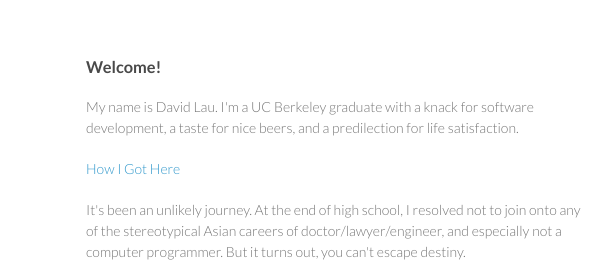
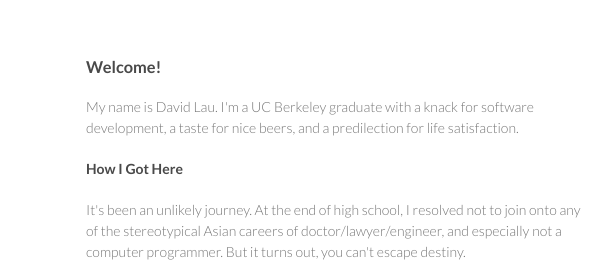
Before and after one commit to davidopluslau/davidopluslau.github.io, a plain HTML site: page index.html in a window 1280 px wide. Shown: the top 279 px of the page, 484-1097 px from the left. Drawn offline with Linux system fonts and the light colour scheme.

Commit message:
Fixed history header

```diff
--- a/index.html
+++ b/index.html
@@ -27,7 +27,7 @@
 
 <p>My name is David Lau. I'm a UC Berkeley graduate with a knack for software development, a taste for nice beers, and a predilection for life satisfaction.</p>
 
-        <h4> <a class="anchor">How I Got Here</a></h4>
+        <h4>How I Got Here</h4>
             <p>It's been an unlikely journey. At the end of high school, I resolved not to join onto any of the stereotypical Asian careers of doctor/lawyer/engineer, and <bf>especially</bf> not a computer programmer. But it turns out, you can't escape destiny.</p>
             <p>At post-Judo practice dinner one night, another Judoka brought up a discovery of hers: a <a href="http://blog.okcupid.com/">blog from a dating website</a>. It had all sorts of insights: <a href="http://blog.okcupid.com/index.php/your-looks-and-online-dating/"> women think men look atrocious but message them anyway. </a></a>If you want to determine your compatibility with someone, <a href="http://blog.okcupid.com/index.php/the-best-questions-for-first-dates/">don't ask about God and sex, ask about horror films and traveling.</a> Etc etc. I figured, this was all pretty cool, maybe I'll give an introductory course a shot. That initial interest in what I later discovered to be data science turned into one class... and then two... and then eleven. Along the way, I also discovered that I enjoyed just plain ol' software engineering. Building tools was fun. I did it first for <a href="http://www.vidcaster.com/">VidCaster</a> and then <a href="http://www.amazon.com/">Amazon</a>. There may be a day that I don't enjoy it anymore. But until then, I'll follow my heart.</p>
 
```
